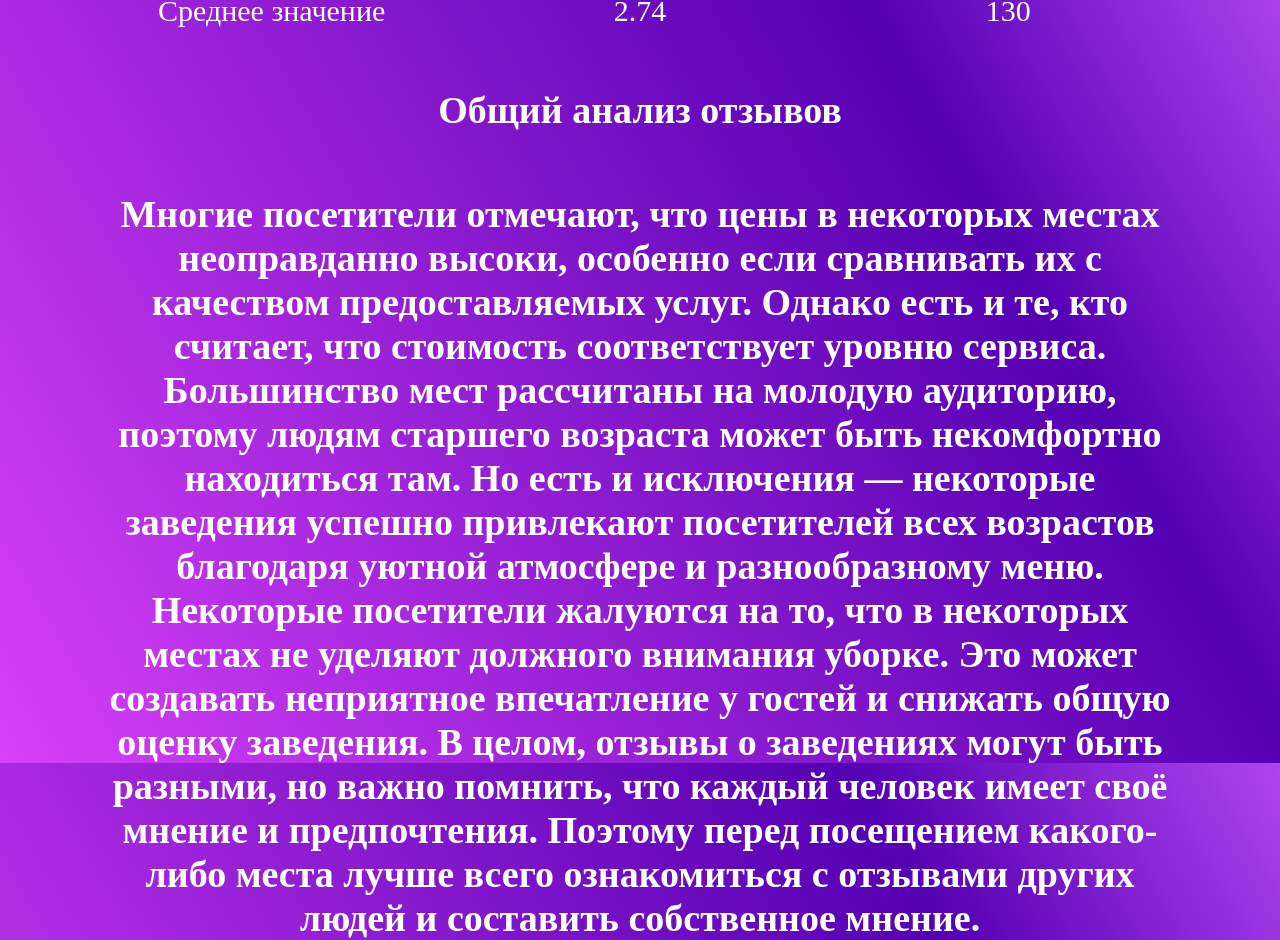
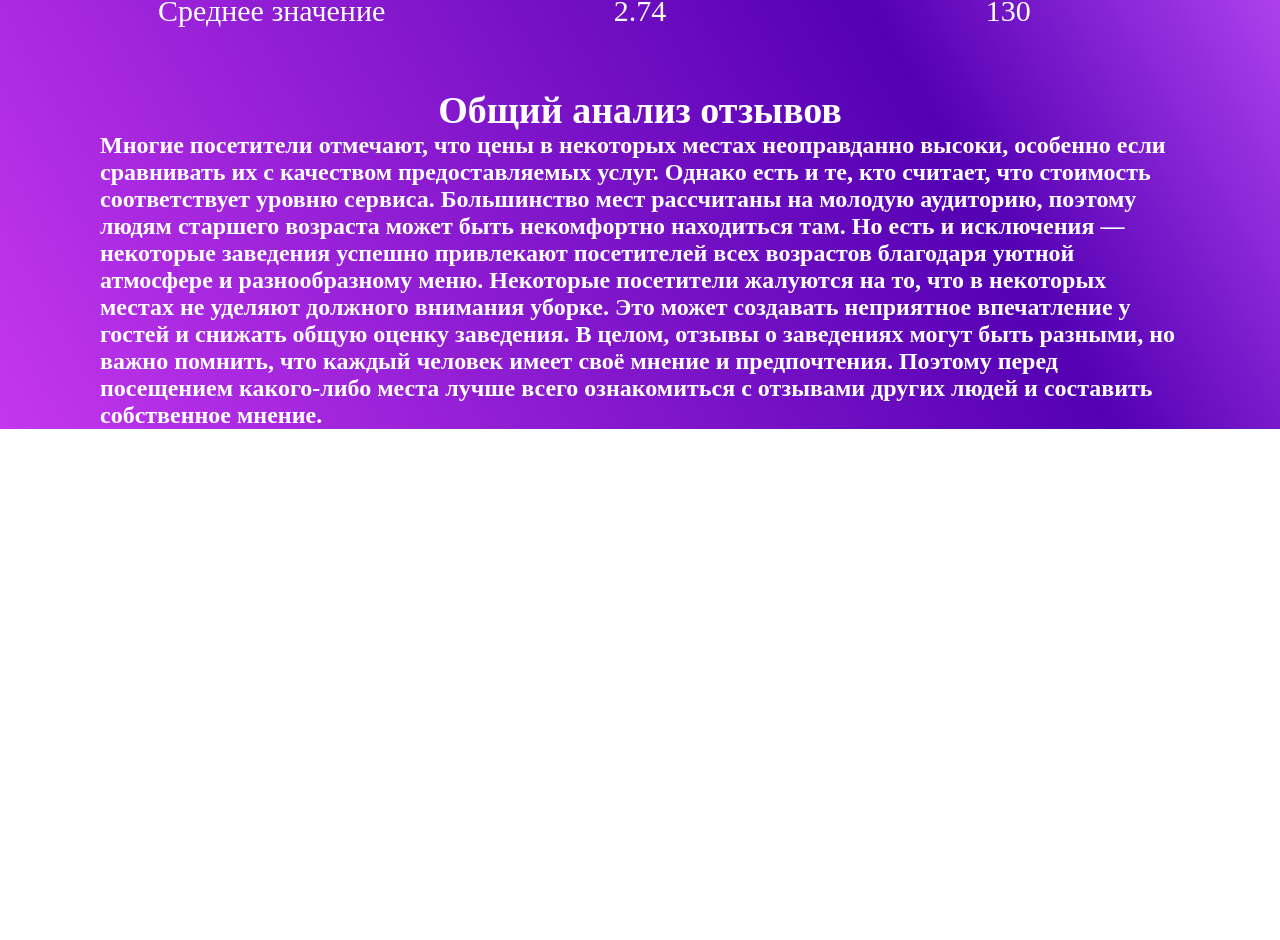
Before and after one commit to Pechenka124/ffffff, a React (Vite) app: page /statistics in a window 1280 px wide. Shown: the part 2437-3377 px from the top of the page. After the commit the page ends 2866 px from the top, so only its background shows below. Built offline with nearby package versions, Linux system fonts and the light colour scheme.

Commit message:
Update Statistics.tsx

```diff
--- a/src/components/pages/statistics/Statistics.tsx
+++ b/src/components/pages/statistics/Statistics.tsx
@@ -23,7 +23,7 @@ const Statistics: React.FC = () => {
         }
       </div>
         <h2 className={styles.header}>Общий анализ отзывов</h2>
-       <h2 className={styles.header}>Многие посетители отмечают, что цены в некоторых местах неоправданно высоки, особенно если сравнивать их с качеством предоставляемых услуг. Однако есть и те, кто считает, что стоимость соответствует уровню сервиса.
+       <h2 className={styles.text}>Многие посетители отмечают, что цены в некоторых местах неоправданно высоки, особенно если сравнивать их с качеством предоставляемых услуг. Однако есть и те, кто считает, что стоимость соответствует уровню сервиса.
 Большинство мест рассчитаны на молодую аудиторию, поэтому людям старшего возраста может быть некомфортно находиться там. Но есть и исключения — некоторые заведения успешно привлекают посетителей всех возрастов благодаря уютной атмосфере и разнообразному меню.
 Некоторые посетители жалуются на то, что в некоторых местах не уделяют должного внимания уборке. Это может создавать неприятное впечатление у гостей и снижать общую оценку заведения.
 В целом, отзывы о заведениях могут быть разными, но важно помнить, что каждый человек имеет своё мнение и предпочтения. Поэтому перед посещением какого-либо места лучше всего ознакомиться с отзывами других людей и составить собственное мнение.
```
